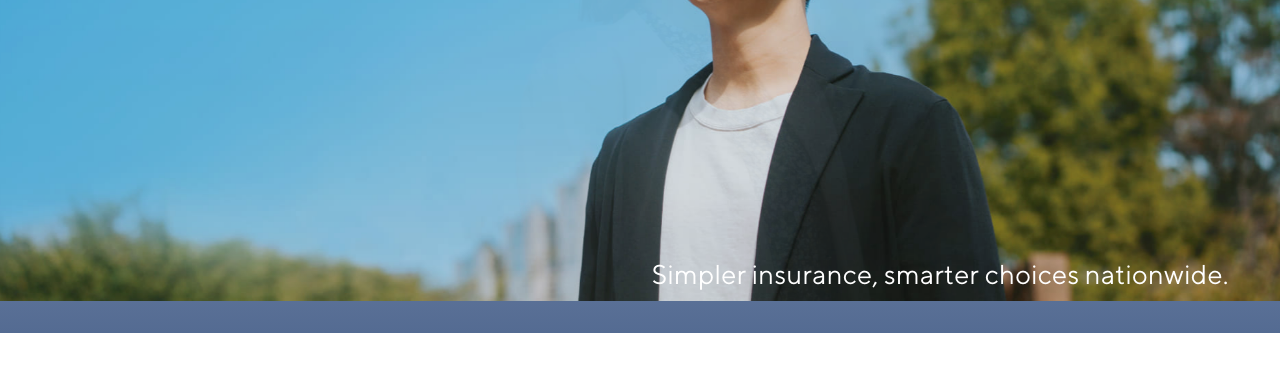
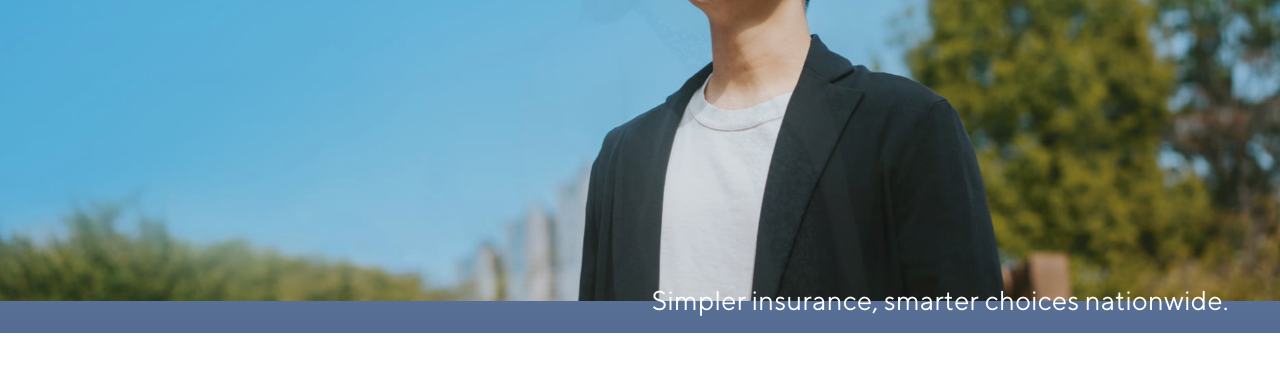
Before and after one commit to remu-naoyahayashi/aanda-corp-main, a plain HTML site: page index.html in a window 1280 px wide. Shown: the part 426-800 px from the top of the page. Drawn offline with nearby package versions, Linux system fonts and the light colour scheme.

Commit message:
css_修正

```diff
--- a/styles/breakpoints/_660up.scss
+++ b/styles/breakpoints/_660up.scss
@@ -112,10 +112,6 @@ h3 {
     &__slide {
       aspect-ratio: 1846/887;
 
-      // &--1 {
-      //   background: url("../images/top-fv1-pc.png") no-repeat center center / cover;
-      // }
-
       &--2 {
         &--2 {
         background-image: url("../images/top-fv2-sp.jpg");
@@ -152,7 +148,7 @@ h3 {
       display: block;
       position: absolute;
       right: 4vw;
-      bottom: 3.5vw;
+      bottom: 1.5vw;
       color: #fff;
       text-align: right;
       font-family: $font-en;
```
Also changed, not shown: style.css, 1 other file.
